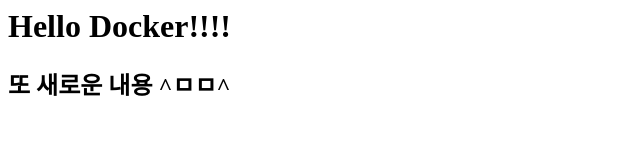
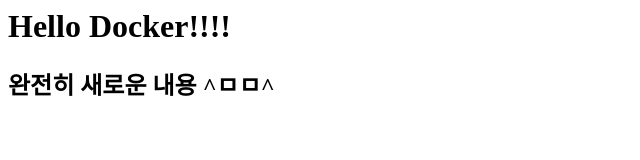
Before and after one commit to jeongauuu/web-contents, a plain HTML site: page index.html in a window 1280 px wide. Shown: the whole page, without its empty margins (0-640 px from the left). Drawn offline with Linux system fonts and the light colour scheme.

Commit message:
Update index.html

```diff
--- a/index.html
+++ b/index.html
@@ -1,2 +1,2 @@
 <h1>Hello Docker!!!!</h1>
-<h2>또 새로운 내용 ^ㅁㅁ^</h2>
+<h2>완전히 새로운 내용 ^ㅁㅁ^</h2>
```
